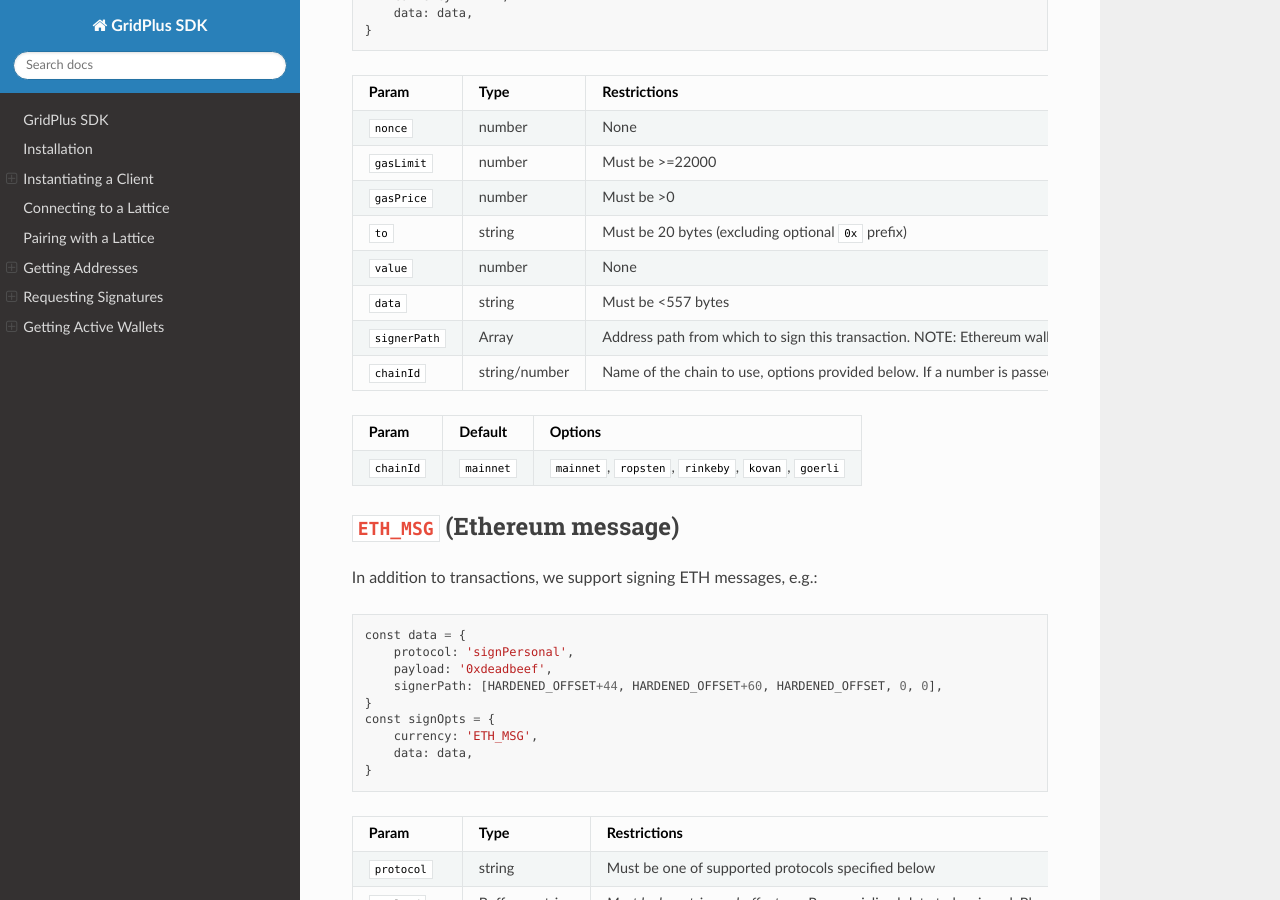
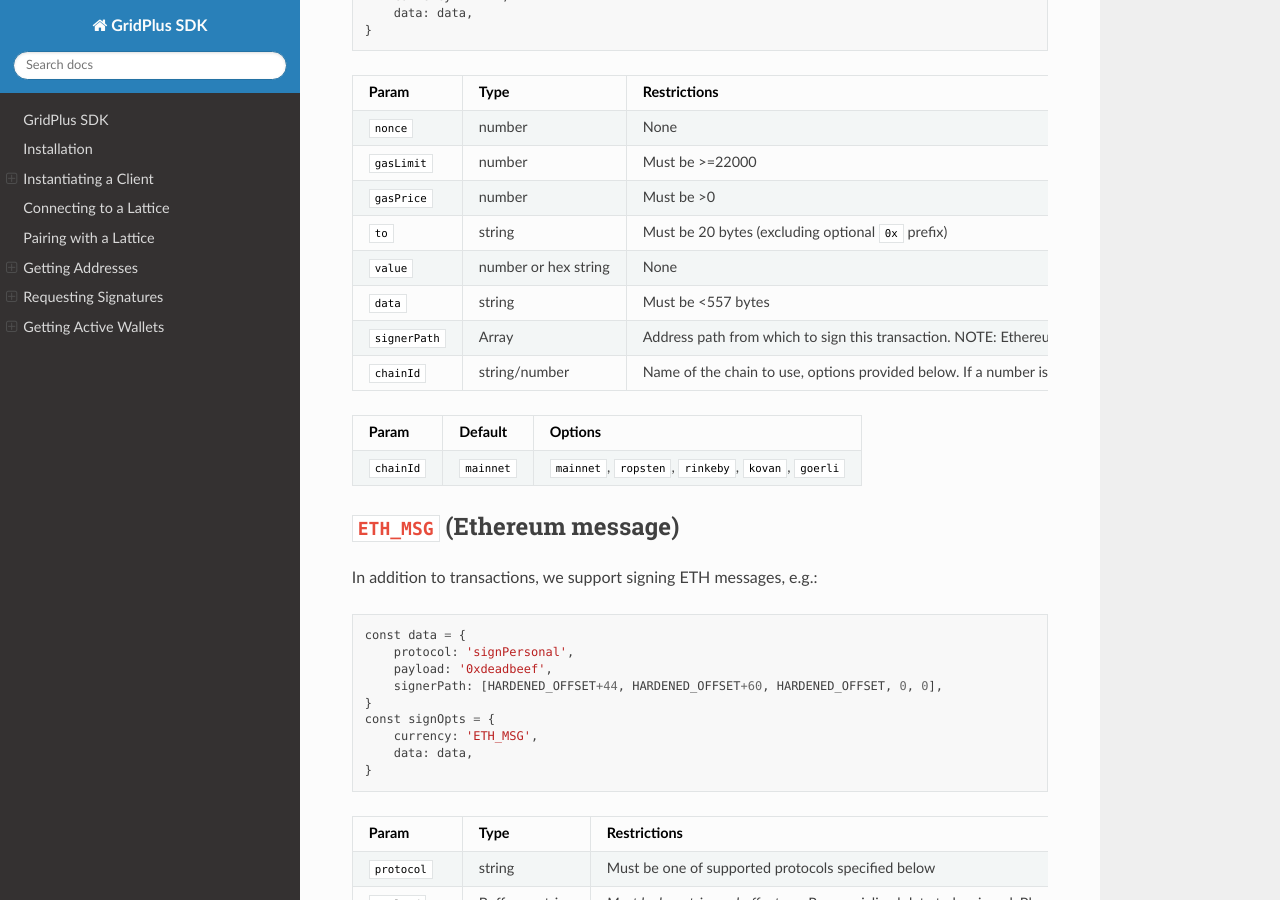
Before and after one commit to GridPlus/gridplus-sdk, a Sphinx documentation site: the page built from docs/index.md, in a window 1280 px wide and 900 px high, scrolled down 4677 px. Built offline with Sphinx 7.4.7 and the Read the Docs theme 2.0.0, drawn with Linux system fonts in a browser that asks for light colours.

Commit message:
Updates ETH tests to better test new display capability We no longer restrict value based on the display constraints on the Lattice, i.e. we now support displays as low as 1 wei and as high as the largest u256.

```diff
--- a/docs/index.md
+++ b/docs/index.md
@@ -177,7 +177,7 @@ const signOpts = {
 | `gasLimit` | number    | Must be >=22000    |
 | `gasPrice` | number    | Must be >0         |
 | `to`       | string    | Must be 20 bytes (excluding optional `0x` prefix) |
-| `value`    | number    | None               |
+| `value`    | number or hex string    | None               |
 | `data`     | string    | Must be <557 bytes |
 | `signerPath`| Array | Address path from which to sign this transaction. NOTE: Ethereum wallets typically use the path specified in the example above for all transactions. |
 | `chainId`  | string/number    | Name of the chain to use, options provided below. If a number is passed, it will use that. |
```
Also changed, not shown: 1 other file.
